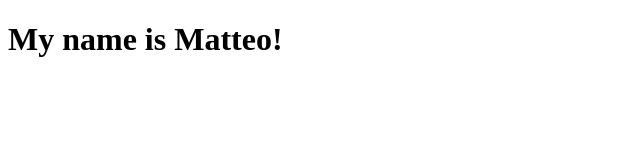
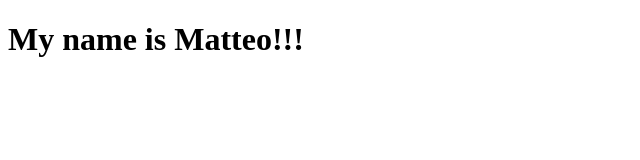
Before and after one commit to Mcoin86/Github, a plain HTML site: page index.html in a window 1280 px wide. Shown: the full height of the page, 0-640 px from the left. Drawn offline with Linux system fonts and the light colour scheme.

Commit message:
add exclamation mark

```diff
--- a/index.html
+++ b/index.html
@@ -7,6 +7,6 @@
     <title>Document</title>
 </head>
 <body>
-    <h1>My name is Matteo!</h1>
+    <h1>My name is Matteo!!!</h1>
 </body>
 </html>
```
